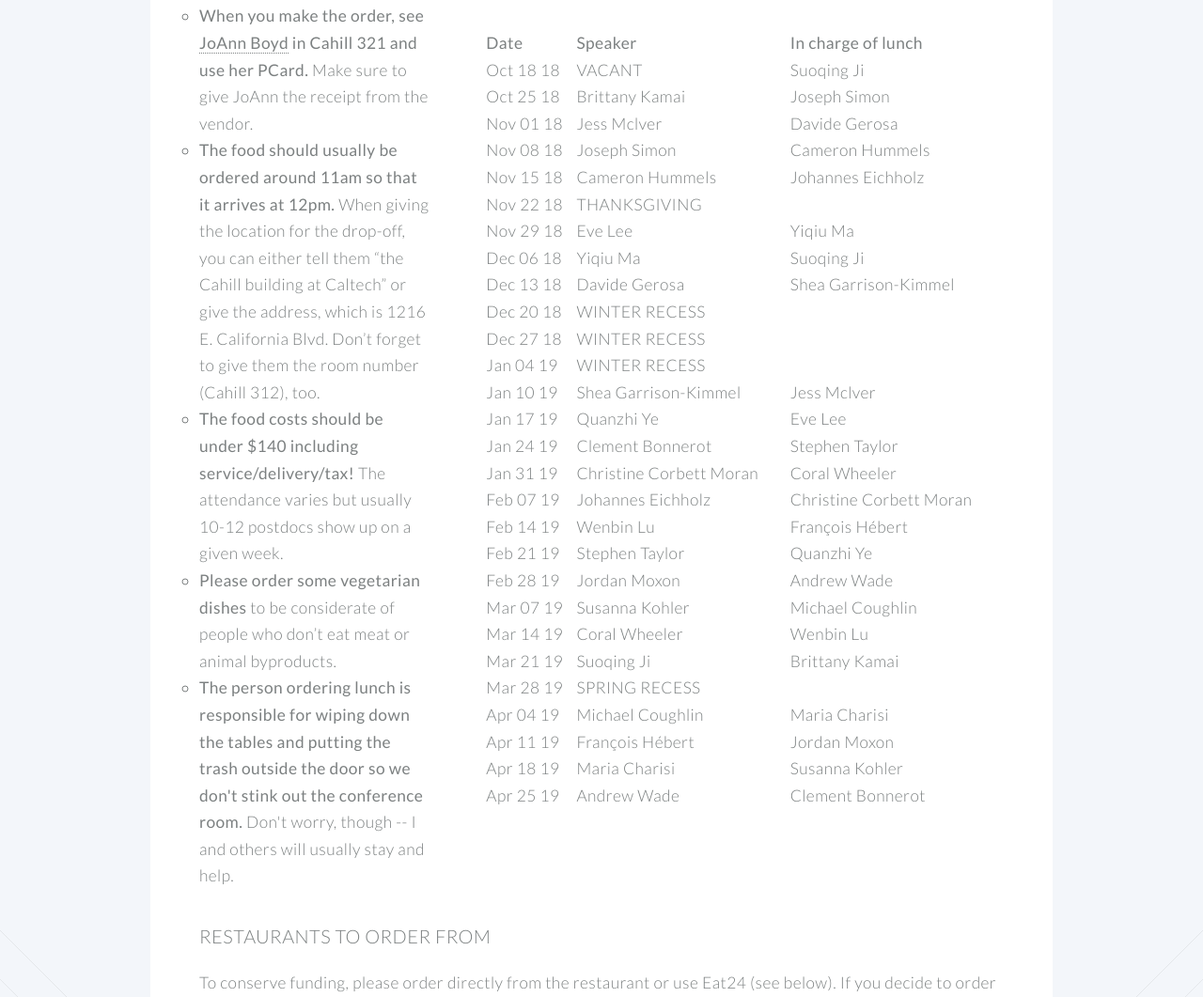
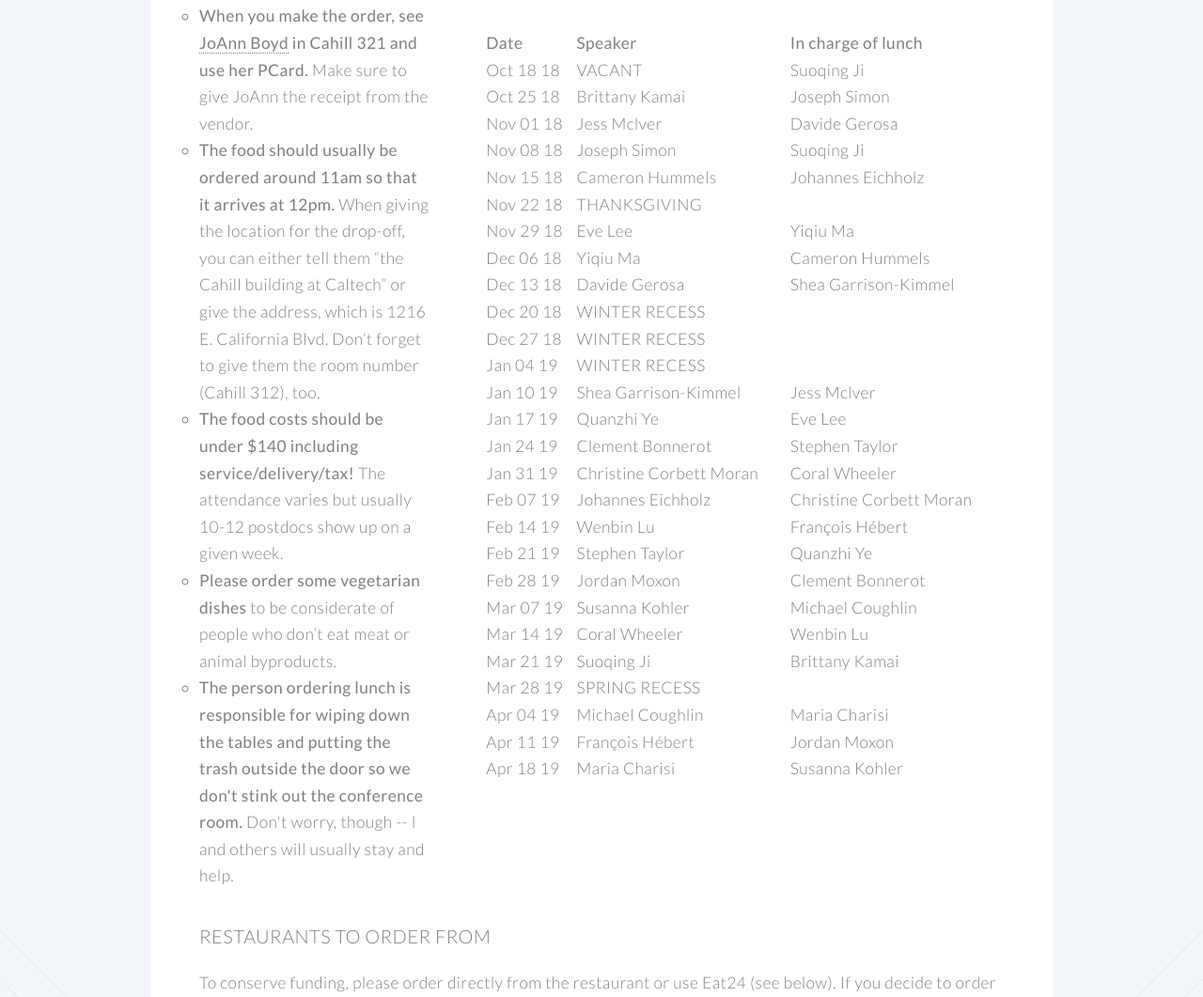
Before and after one commit to jisuoqing/PostdocLunch, a plain HTML site: page index.html in a window 1280 px wide. Shown: the part 1316-2377 px from the top of the page at 94% size. Drawn offline with Linux system fonts and the light colour scheme.

Commit message:
adjust schedule

```diff
--- a/index.html
+++ b/index.html
@@ -107,11 +107,11 @@ Free for personal and commercial use under the CCA 3.0 license (html5up.net/lice
 <tr> <td> Oct 18 18 </td> <td> VACANT </td> <td> Suoqing Ji </td> </tr>
 <tr> <td> Oct 25 18 </td> <td> Brittany Kamai </td> <td> Joseph Simon </td> </tr>
 <tr> <td> Nov 01 18 </td> <td> Jess Mclver </td> <td> Davide Gerosa </td> </tr>
-<tr> <td> Nov 08 18 </td> <td> Joseph Simon </td> <td> Cameron Hummels </td> </tr>
+<tr> <td> Nov 08 18 </td> <td> Joseph Simon </td> <td> Suoqing Ji </td> </tr>
 <tr> <td> Nov 15 18 </td> <td> Cameron Hummels </td> <td> Johannes Eichholz </td> </tr>
 <tr> <td> Nov 22 18 </td> <td> THANKSGIVING </td>  </tr>
 <tr> <td> Nov 29 18 </td> <td> Eve Lee </td> <td> Yiqiu Ma </td> </tr>
-<tr> <td> Dec 06 18 </td> <td> Yiqiu Ma </td> <td> Suoqing Ji </td> </tr>
+<tr> <td> Dec 06 18 </td> <td> Yiqiu Ma </td> <td> Cameron Hummels </td> </tr>
 <tr> <td> Dec 13 18 </td> <td> Davide Gerosa </td> <td> Shea Garrison-Kimmel </td> </tr>
 <tr> <td> Dec 20 18 </td> <td> WINTER RECESS </td>  </tr>
 <tr> <td> Dec 27 18 </td> <td> WINTER RECESS </td>  </tr>
@@ -123,7 +123,7 @@ Free for personal and commercial use under the CCA 3.0 license (html5up.net/lice
 <tr> <td> Feb 07 19 </td> <td> Johannes Eichholz </td> <td> Christine Corbett Moran </td> </tr>
 <tr> <td> Feb 14 19 </td> <td> Wenbin Lu </td> <td> François Hébert </td> </tr>
 <tr> <td> Feb 21 19 </td> <td> Stephen Taylor </td> <td> Quanzhi Ye </td> </tr>
-<tr> <td> Feb 28 19 </td> <td> Jordan Moxon </td> <td> Andrew Wade </td> </tr>
+<tr> <td> Feb 28 19 </td> <td> Jordan Moxon </td> <td> Clement Bonnerot </td> </tr>
 <tr> <td> Mar 07 19 </td> <td> Susanna Kohler </td> <td> Michael Coughlin </td> </tr>
 <tr> <td> Mar 14 19 </td> <td> Coral Wheeler </td> <td> Wenbin Lu </td> </tr>
 <tr> <td> Mar 21 19 </td> <td> Suoqing Ji </td> <td> Brittany Kamai </td> </tr>
@@ -131,7 +131,6 @@ Free for personal and commercial use under the CCA 3.0 license (html5up.net/lice
 <tr> <td> Apr 04 19 </td> <td> Michael Coughlin </td> <td> Maria Charisi </td> </tr>
 <tr> <td> Apr 11 19 </td> <td> François Hébert </td> <td> Jordan Moxon </td> </tr>
 <tr> <td> Apr 18 19 </td> <td> Maria Charisi </td> <td> Susanna Kohler </td> </tr>
-<tr> <td> Apr 25 19 </td> <td> Andrew Wade </td> <td> Clement Bonnerot </td> </tr>
 							</table>
 
 						</section>
```
